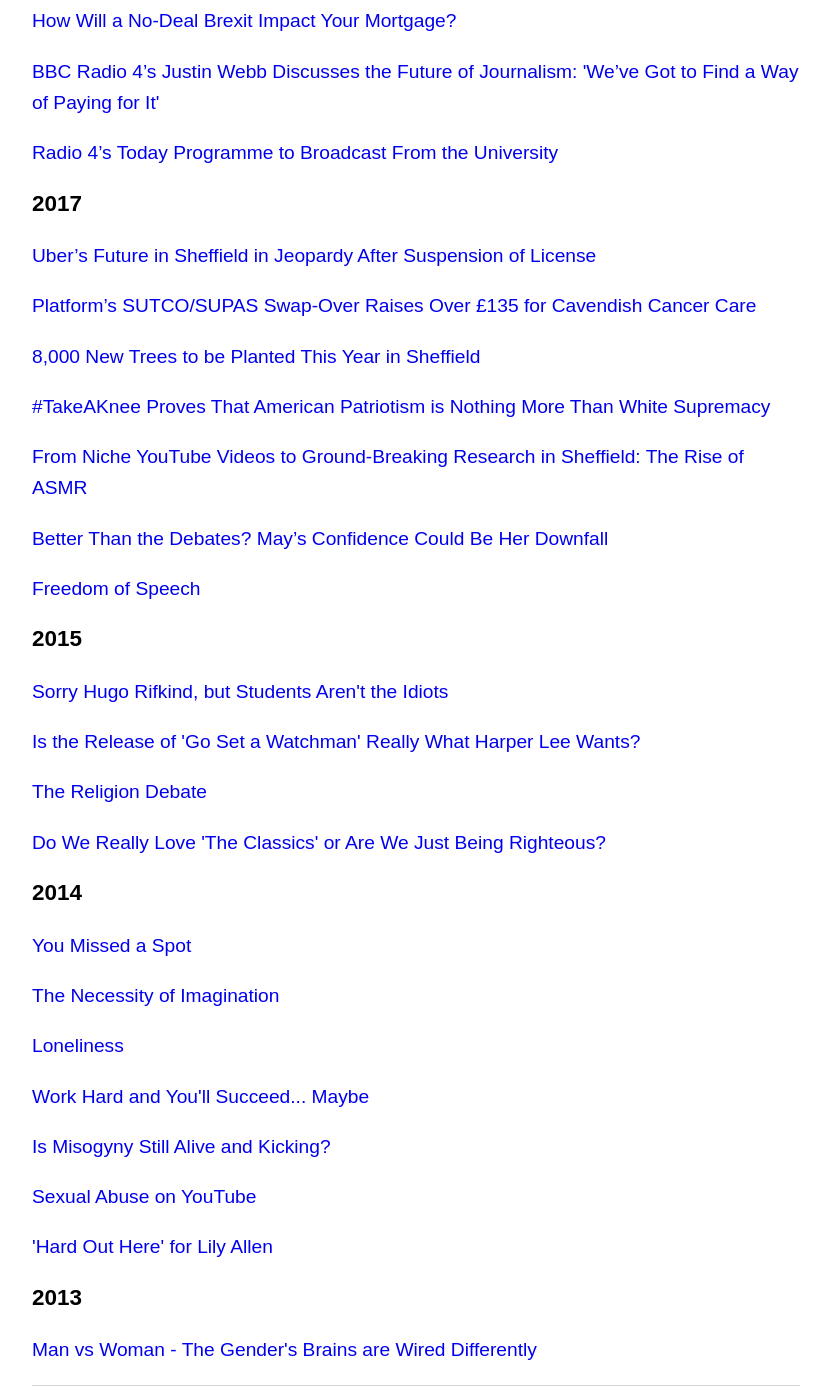
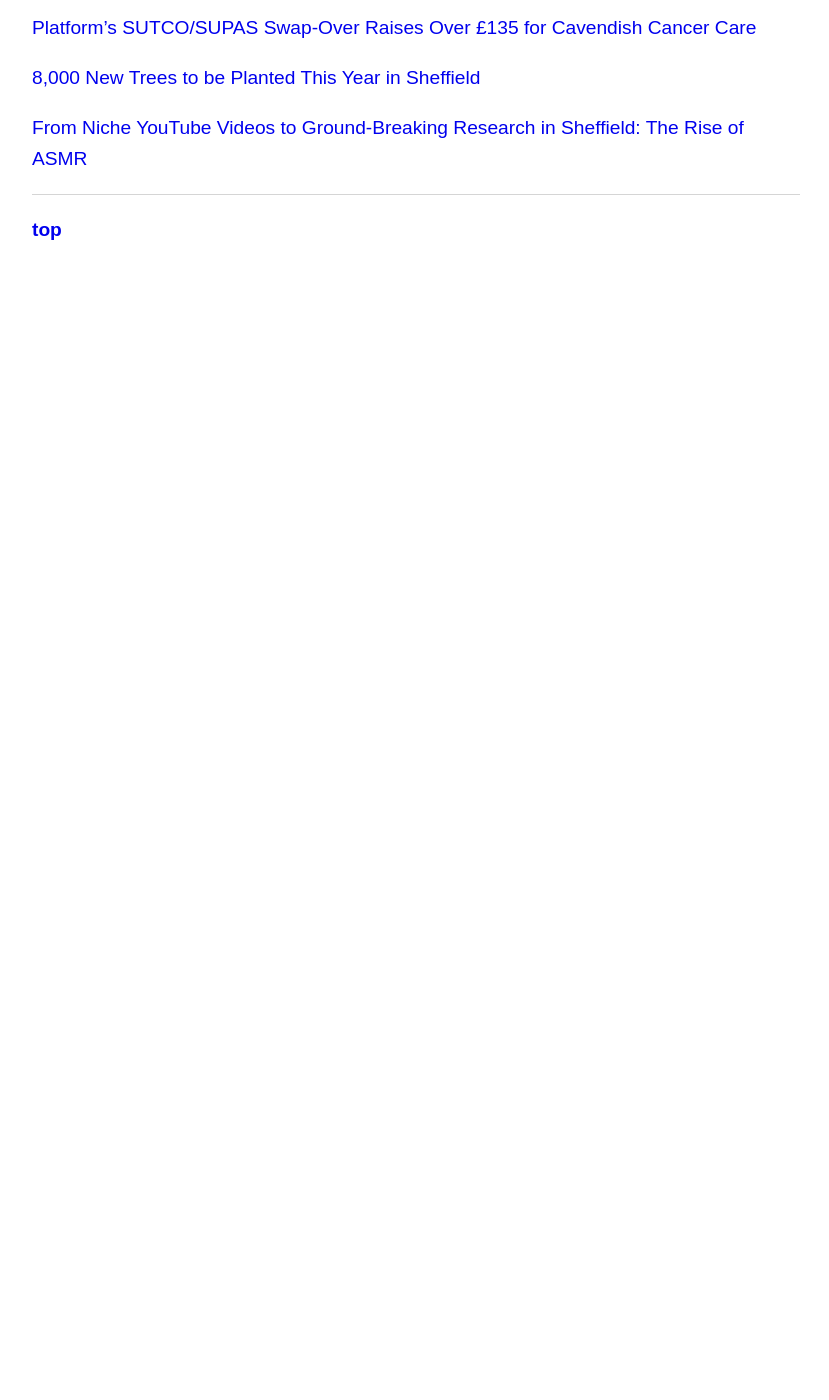
Before and after one commit to gracebraddock/gracebraddock.github.io, a Jekyll site: the page built from posts/index.html, in a window 1280 px wide and 1400 px high, scrolled down 659 px. Shown: the whole window, without its empty margins (224-1053 px from the left). Built offline with Jekyll 4.4.1, drawn with Linux system fonts in a browser that asks for light colours; after the commit the page ends 923 px from its top, so only the background shows below that; some of the changed text lies outside the part shown.

Commit message:
Update index.html

```diff
--- a/posts/index.html
+++ b/posts/index.html
@@ -3,12 +3,8 @@
 title: Grace Braddock
 ---
 
-<h1>Grace Braddock</h1>
-<h3>City, University of London, Interactive Journalism MA</h3>
+<h2> News and Features </h2>
 
-<p><a href="/about">About Me</a></p>
-
-<h2>Writing</h2>
 
 <h3>2019</h3>
 <p><a href="/posts/prorogation-of-parliament">Johnson’s Prorogation of Parliament Leads to Increased Protests in Westminster</a></p>
@@ -17,8 +13,6 @@
 <p><a href="/posts/remaining">I'm a Remainer, but Remaining is a Terrible Idea</a></p>
 
 <h3>2018</h3>
-<p><a href="/posts/trading-gold">Trading Gold</a></p>
-<p><a href="/posts/no-deal-brexit-mortgage">How Will a No-Deal Brexit Impact Your Mortgage?</a></p>
 <p><a href="/posts/justin-webb">BBC Radio 4’s Justin Webb Discusses the Future of Journalism: 'We’ve Got to
 Find a Way of Paying for It'</a></p>
 <p><a href="/posts/today-programme-university">Radio 4’s Today Programme to Broadcast From the University</a></p>
@@ -27,25 +21,4 @@
 <p><a href="/posts/uber-future-jeopardy">Uber’s Future in Sheffield in Jeopardy After Suspension of License</a></p>
 <p><a href="/posts/platform-fund-raiser">Platform’s SUTCO/SUPAS Swap-Over Raises Over £135 for Cavendish Cancer Care</a></p>
 <p><a href="/posts/8000-new-trees-sheffield">8,000 New Trees to be Planted This Year in Sheffield</a></p>
-<p><a href="/posts/takeaknee">#TakeAKnee Proves That American Patriotism is Nothing More Than White Supremacy</a></p>
 <p><a href="/posts/asmr">From Niche YouTube Videos to Ground-Breaking Research in Sheffield: The Rise of ASMR</a></p>
-<p><a href="/posts/better-than-debates">Better Than the Debates? May’s Confidence Could Be Her Downfall</a></p>
-<p><a href="/posts/freedom-of-speech">Freedom of Speech</a></p>
-
-<h3>2015</h3>
-<p><a href="/posts/sorry-hugo-rifkind-but-students-arent-the-idiots">Sorry Hugo Rifkind, but Students Aren't the Idiots</a></p>
-<p><a href="/posts/is-the-release-of-go-set-a-watchman-really-what-harper-lee-wants">Is the Release of 'Go Set a Watchman' Really What Harper Lee Wants?</a></p>
-<p><a href="/posts/the-religion-debate">The Religion Debate</a></p>
-<p><a href="/posts/do-we-really-love-the-classics">Do We Really Love 'The Classics' or Are We Just Being Righteous?</a></p>
-
-<h3>2014</h3>
-<p><a href="/posts/you-missed-a-spot.html">You Missed a Spot</a></p>
-<p><a href="/posts/necessity-of-imagination.html">The Necessity of Imagination</a></p>
-<p><a href="/posts/loneliness">Loneliness</a></p>
-<p><a href="/posts/work-hard-and-youll-succeed-maybe">Work Hard and You'll Succeed... Maybe</a></p>
-<p><a href="/posts/is-misogyny-still-alive-and-kicking">Is Misogyny Still Alive and Kicking?</a></p>
-<p><a href="/posts/sexual-abuse-on-youtube">Sexual Abuse on YouTube</a></p>
-<p><a href="/posts/hard-out-here-for-lily-allen">'Hard Out Here' for Lily Allen</a></p>
-
-<h3>2013</h3>
-<p><a href="/posts/man-vs-woman">Man vs Woman - The Gender's Brains are Wired Differently</a></p>
```
